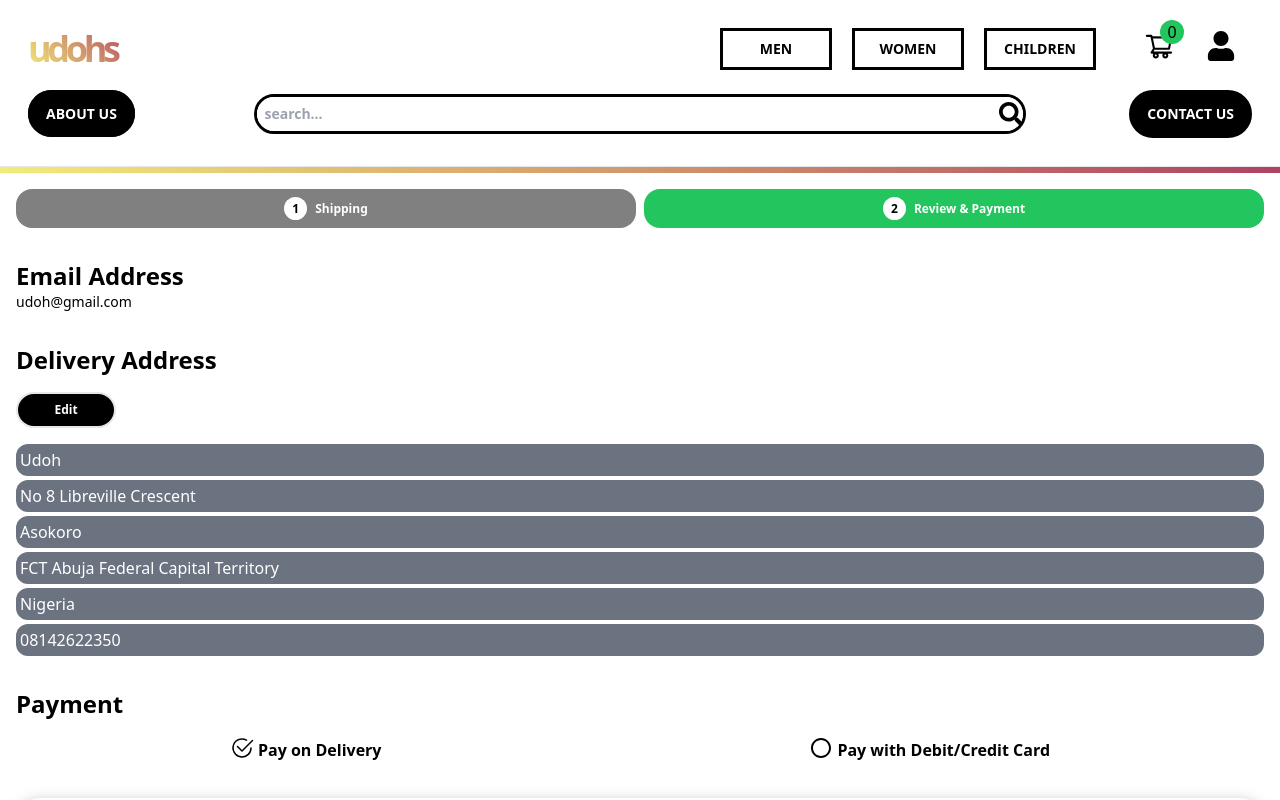
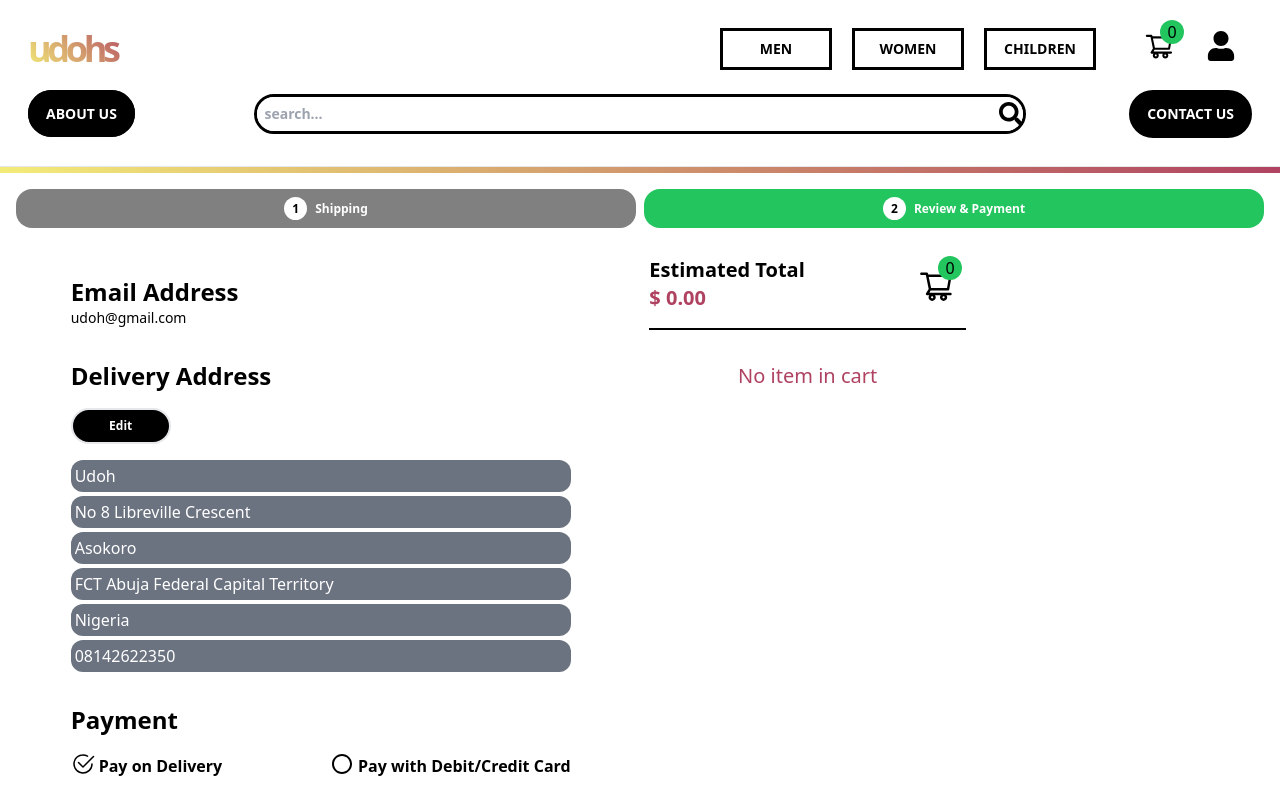
Before and after one commit to udoh-abasi/udohsclothingpublic, a Next.js app: page /payment-and-summary in a window 1280 px wide. Shown: the top 800 px of the page. Built offline with nearby package versions, Linux system fonts and the light colour scheme.

Commit message:
Added CSS to design the Payment page for big screens

```diff
--- a/src/pages/Header.js
+++ b/src/pages/Header.js
@@ -1,6 +1,6 @@
 import { useMatchMedia } from "@/customHooks/useMatchMedia";
 import { AiOutlineShoppingCart } from "react-icons/ai";
-import { FaUser } from "react-icons/fa";
+import { FaChild, FaUser } from "react-icons/fa";
 import { FaSearch } from "react-icons/fa";
 import { GiHamburgerMenu } from "react-icons/gi";
 import { FaWindowClose } from "react-icons/fa";
@@ -13,6 +13,7 @@ import { useDispatch, useSelector } from "react-redux";
 import { cartAction } from "@/myReduxFiles/actions";
 import { Cart } from "./cart";
 import { getNumberOfEachItemInCart } from "@/util/getNumberOfEachItemInCart";
+import { IoIosMan, IoIosWoman } from "react-icons/io";
 
 export const Header = () => {
   const [mobileScreenMenu, setMobileScreenMenu] = useState(false);
@@ -34,7 +35,7 @@ export const Header = () => {
     dispatch(cartAction(retrievedCart));
   }, [dispatch]);
 
-  // This useEffect imports and runs a helper function which checks the occurence of each items, in the cart, and returns a Map(), containing an item and how many of it was added to cart
+  // This useEffect imports and runs a helper function which checks the occurrence of each items, in the cart, and returns a Map(), containing an item and how many of it was added to cart
   useEffect(() => {
     const result = getNumberOfEachItemInCart(itemsInCart);
     setNumberOfEachItemInCart(result);
@@ -55,6 +56,8 @@ export const Header = () => {
     theCart.classList.remove("translate-x-[0%]");
 
     document.querySelector("body").classList.remove("menuOpen");
+
+    setMobileScreenMenu(false); // Incase the menu for mobile was open when a new <nav> was returned, this will close it
   };
 
   useEffect(() => {
@@ -284,9 +287,9 @@ export const Header = () => {
                           setMobileScreenMenu(false);
                           addOrRemoveClassToBody();
                         }}
-                        className=" py-4 flex justify-center"
+                        className=" py-4 flex justify-center items-center"
                       >
-                        SHOP MEN
+                        <IoIosMan className="text-xl" /> SHOP MEN
                       </Link>
                     </li>
                     <li className=" border-2 rounded-2xl w-[90%] mb-8">
@@ -296,9 +299,9 @@ export const Header = () => {
                           setMobileScreenMenu(false);
                           addOrRemoveClassToBody();
                         }}
-                        className=" py-4 flex justify-center"
+                        className=" py-4 flex justify-center items-center"
                       >
-                        SHOP WOMEN
+                        <IoIosWoman className="text-xl" /> SHOP WOMEN
                       </Link>
                     </li>
                     <li className=" border-2 rounded-2xl w-[90%] mb-8">
@@ -308,9 +311,9 @@ export const Header = () => {
                           setMobileScreenMenu(false);
                           addOrRemoveClassToBody();
                         }}
-                        className=" py-4 flex justify-center"
+                        className=" py-4 flex justify-center items-center"
                       >
-                        SHOP CHILDREN
+                        <FaChild className="text-lg" /> SHOP CHILDREN
                       </Link>
                     </li>
                     <li className=" border-2 rounded-2xl w-[90%] mb-8">
--- a/src/pages/checkout.js
+++ b/src/pages/checkout.js
@@ -632,7 +632,7 @@ export const CheckOutPage = () => {
             )}
           </section>
 
-          <section className="hidden min-[730px]:block">
+          <section className="hidden min-[730px]:block mr-1 max-h-[100vh] overflow-y-auto sticky top-5">
             <CartItemsToDisplayByTheSide />
           </section>
         </div>
--- a/src/pages/payment-and-summary.js
+++ b/src/pages/payment-and-summary.js
@@ -8,7 +8,6 @@ import {
   BsCheck2Circle,
   BsCreditCard2Back,
   BsCreditCard2FrontFill,
-  BsCreditCardFill,
 } from "react-icons/bs";
 
 const PaymentAndSummary = () => {
@@ -80,9 +79,8 @@ const PaymentAndSummary = () => {
   }, 0);
 
   return (
-    <div>
-      <section className="p-4">
-        <div className="flex text-xs mb-4">
+    <>
+      <div className="flex text-xs p-4">
         <p className="bg-[gray] text-white flex items-center justify-center font-bold p-2 rounded-2xl flex-[1_0_120px] mr-2">
           <span className="flex justify-center items-center mr-2 bg-white text-black rounded-full w-[23px] h-[23px] ">
             1
@@ -100,6 +98,9 @@ const PaymentAndSummary = () => {
         </p>
       </div>
 
+      <div className="min-[730px]:grid grid-cols-[2fr_1fr] gap-2 max-w-[970px]">
+        <section className="p-4 min-[500px]:p-8 flex flex-col items-center">
+          <div className="max-w-[500px] w-full">
             <div className="flex justify-between text-xl border-y-2 py-3 border-y-black dark:border-y-white min-[730px]:hidden">
               <div className="font-bold">
                 <p>Estimated Total</p>
@@ -125,7 +126,7 @@ const PaymentAndSummary = () => {
               </div>
             </div>
 
-        <div className="my-8">
+            <div className="my-8 min-[730px]:mt-0">
               <h3 className="text-2xl font-bold ">Email Address</h3>
               <p className="text-sm">udoh@gmail.com</p>
             </div>
@@ -231,7 +232,7 @@ const PaymentAndSummary = () => {
 
             <h3 className="text-2xl font-bold">Payment</h3>
 
-        <form className="flex flex-col mt-4 font-bold justify-between min-[580px]:flex-row min-[580px]:justify-around pb-6">
+            <form className="flex flex-col mt-4 font-bold justify-between min-[580px]:flex-row min-[580px]:justify-between pb-6">
               <div className="relative mb-3">
                 <div className="absolute left-0">
                   {paymentMethod === "onDelivery" ? (
@@ -326,8 +327,9 @@ const PaymentAndSummary = () => {
                     id="ExpiryDate"
                     required
                     className="dark:text-black mr-4 w-[80px] rounded-lg border-2 border-black"
+                    defaultValue=""
                   >
-                <option value="" selected disabled>
+                    <option value="" disabled>
                       Month
                     </option>
 
@@ -337,8 +339,9 @@ const PaymentAndSummary = () => {
                   <select
                     required
                     className="dark:text-black w-[80px] rounded-lg border-2 border-black"
+                    defaultValue=""
                   >
-                <option value="" selected disabled>
+                    <option value="" disabled>
                       Year
                     </option>
 
@@ -423,12 +426,14 @@ const PaymentAndSummary = () => {
 
               <span className="relative uppercase">Buy now</span>
             </button>
+          </div>
         </section>
 
-      <section className="hidden min-[730px]:block">
+        <section className="hidden min-[730px]:block mr-1 max-h-[100vh] overflow-y-auto sticky top-5">
           <CartItemsToDisplayByTheSide />
         </section>
       </div>
+    </>
   );
 };
 export default PaymentAndSummary;
```
Lines whose indentation alone changed are shown as unchanged.
